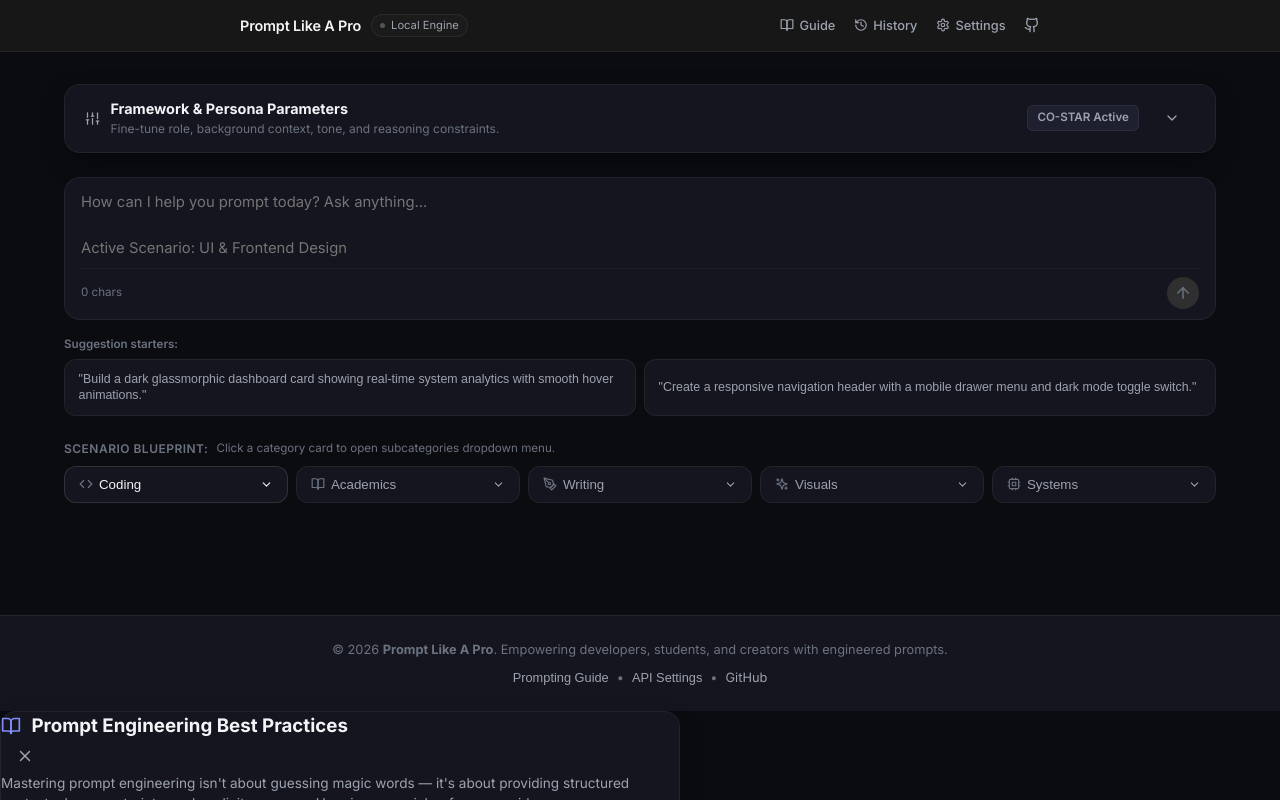
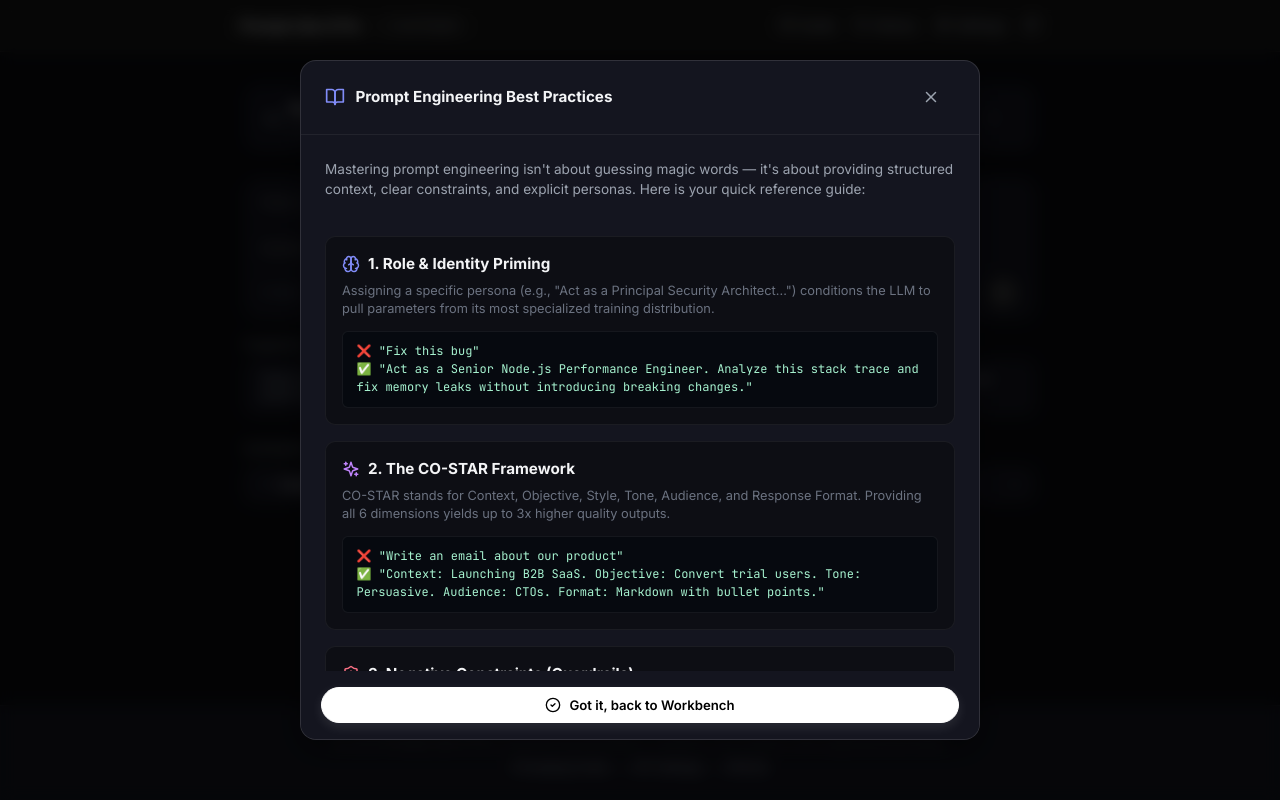
Before and after one commit to Ratul-NotFound/Prompt-Like-A-Pro, a React (Vite) app: page / in a window 1280 px wide. Both pictures are taken after a click on the button "Guide". Shown: the top 800 px of the page. Built offline with nearby package versions, Linux system fonts and the light colour scheme.

Commit message:
fix: style settings and guide modals as floating window overlays

```diff
--- a/src/index.css
+++ b/src/index.css
@@ -88,25 +88,10 @@
 
 .main-content {
   flex: 1;
-  max-width: 1200px;
+  max-width: 840px;
   width: 100%;
   margin: 0 auto;
   padding: 2rem 1.5rem 4rem 1.5rem;
-}
-
-/* Playground Side-by-Side Layout */
-.playground-grid {
-  display: grid;
-  grid-template-columns: 1fr 300px;
-  gap: 2rem;
-  align-items: start;
-}
-
-@media (max-width: 960px) {
-  .playground-grid {
-    grid-template-columns: 1fr;
-    gap: 1.5rem;
-  }
 }
 
 /* Cards & Surfaces */
@@ -120,6 +105,68 @@
 
 .glass-card:hover {
   border-color: var(--border-medium);
+}
+
+/* World Class Floating Modals Overlay */
+.modal-overlay {
+  position: fixed;
+  top: 0;
+  left: 0;
+  right: 0;
+  bottom: 0;
+  z-index: 1000;
+  background: rgba(0, 0, 0, 0.7);
+  backdrop-filter: blur(8px);
+  display: flex;
+  align-items: center;
+  justify-content: center;
+  padding: 1.5rem;
+}
+
+.modal-content {
+  background: var(--bg-surface);
+  border: 1px solid var(--border-medium);
+  border-radius: var(--radius-lg);
+  max-width: 520px;
+  width: 100%;
+  box-shadow: var(--shadow-lg);
+  display: flex;
+  flex-direction: column;
+  overflow: hidden;
+}
+
+.modal-header {
+  display: flex;
+  align-items: center;
+  justify-content: space-between;
+  padding: 1.25rem 1.5rem;
+  border-bottom: 1px solid var(--border-subtle);
+}
+
+.header-left {
+  display: flex;
+  align-items: center;
+  gap: 0.5rem;
+}
+
+.modal-title {
+  font-size: 0.95rem;
+  font-weight: 700;
+  color: var(--text-primary);
+}
+
+.modal-body {
+  padding: 1.5rem;
+  display: flex;
+  flex-direction: column;
+  gap: 1rem;
+}
+
+.modal-actions {
+  display: flex;
+  align-items: center;
+  justify-content: flex-end;
+  gap: 0.65rem;
 }
 
 /* World Class Buttons */
```
